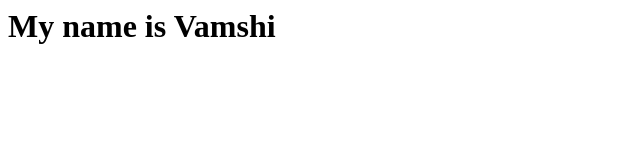
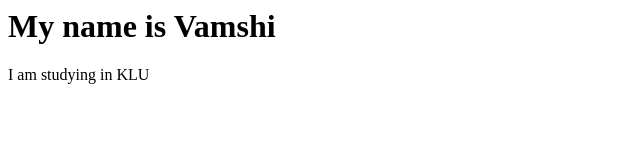
Before and after one commit to vamshig18/About-Name, a plain HTML site: page Index.html in a window 1280 px wide. Shown: the whole page, without its empty margins (0-640 px from the left). Drawn offline with Linux system fonts and the light colour scheme.

Commit message:
I added body tag

```diff
--- a/Index.html
+++ b/Index.html
@@ -1,3 +1,6 @@
 <html>
 <h1>My name is Vamshi</h1>
+<body>
+I am studying in KLU
+</body>
 </html>
```
